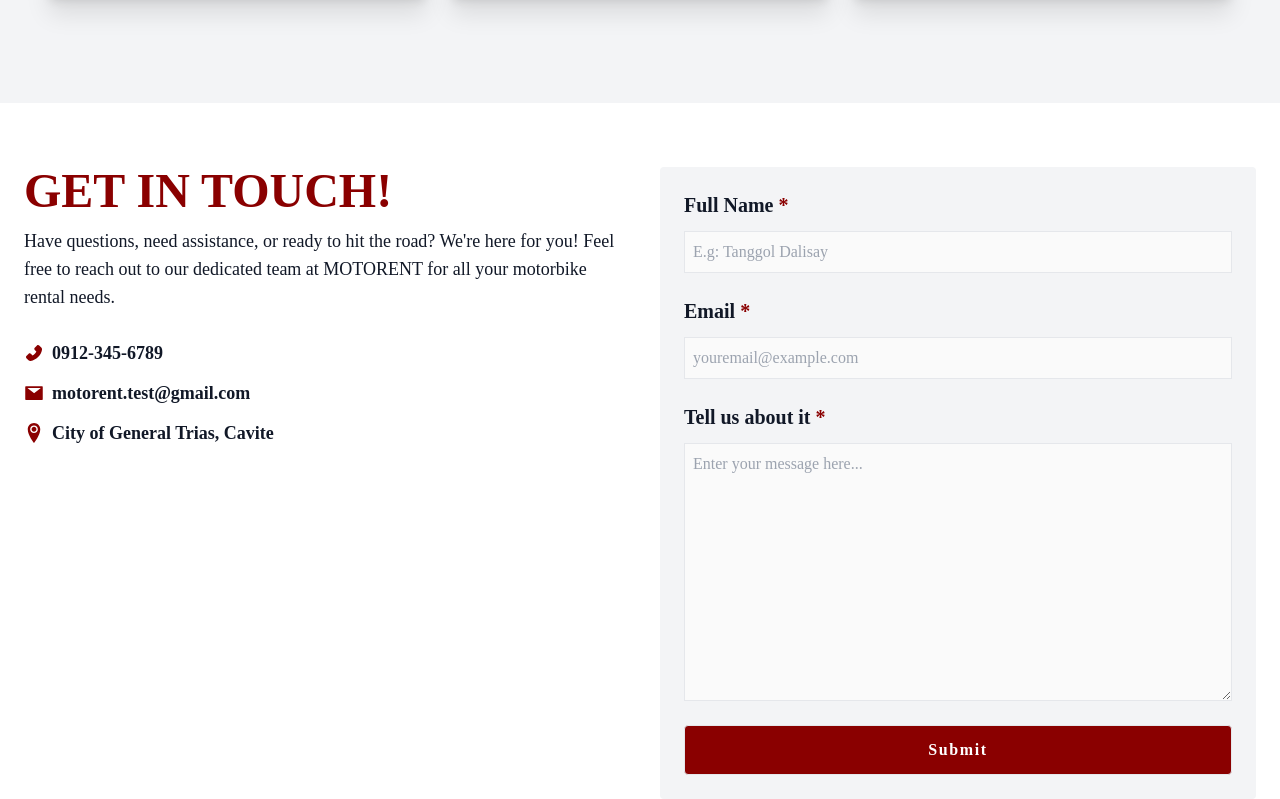
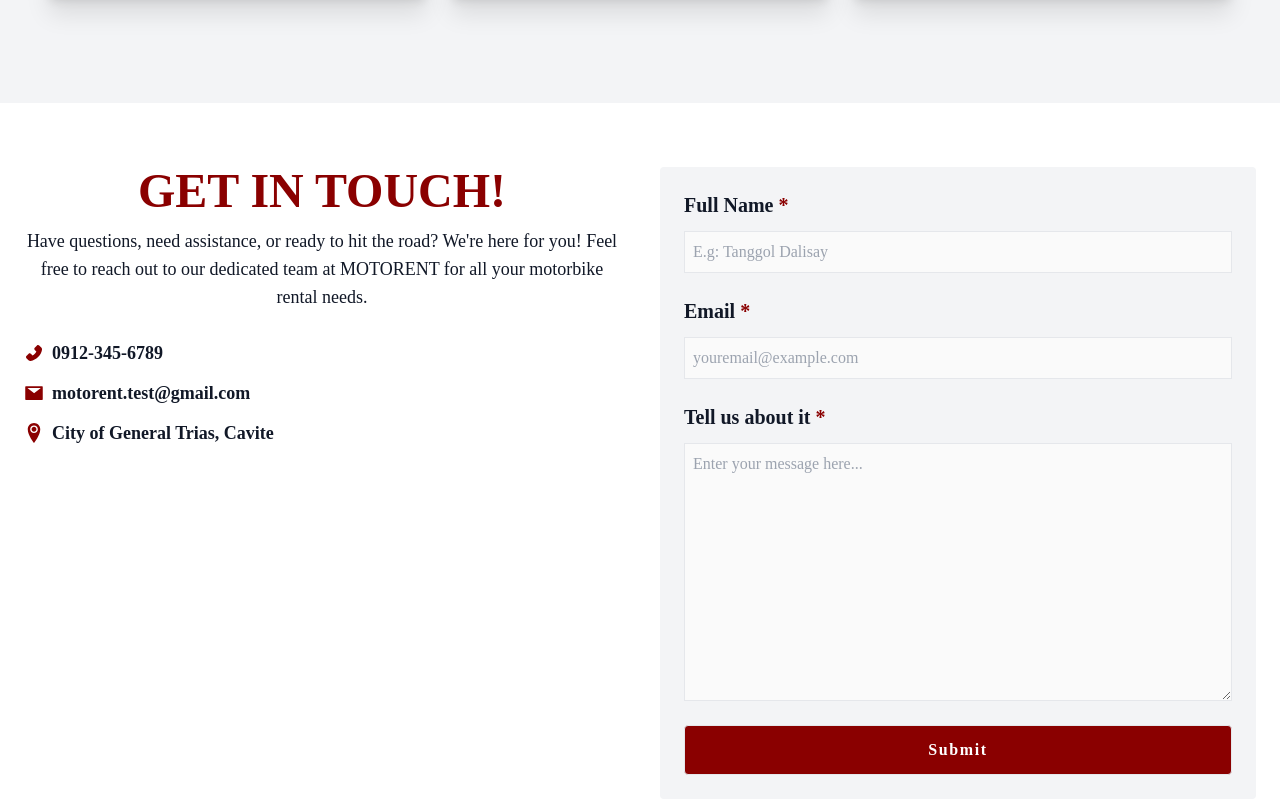
Before and after one commit to johnchristiandorola/Motor-Rental, a React (Create React App) app: page / in a window 1280 px wide. Shown: the part 4383-5182 px from the top of the page. Built offline with nearby package versions, Linux system fonts and the light colour scheme; the HTML template or start-up script is replaced by a standard one.

Commit message:
book text-center

```diff
--- a/src/components/Contact.jsx
+++ b/src/components/Contact.jsx
@@ -6,8 +6,8 @@ const Contact = () => {
     <div name="contact" className="w-full bg-white text-gray-900 my-16 px-6">
       <div className="max-w-[1240px] mx-auto flex flex-col items-center justify-center">
         <div className="grid lg:grid-cols-2 items-start  justify-center gap-10">
-          <div className="flex flex-col gap-3">
-            <h1 className="text-4xl text-left lg:text-5xl uppercase font-extrabold text-[#8A0000]">
+          <div className="flex flex-col gap-3 text-center">
+            <h1 className="text-4xl  lg:text-5xl uppercase font-extrabold text-[#8A0000]">
               Get in Touch!
             </h1>
             <p className="text-lg">
```
